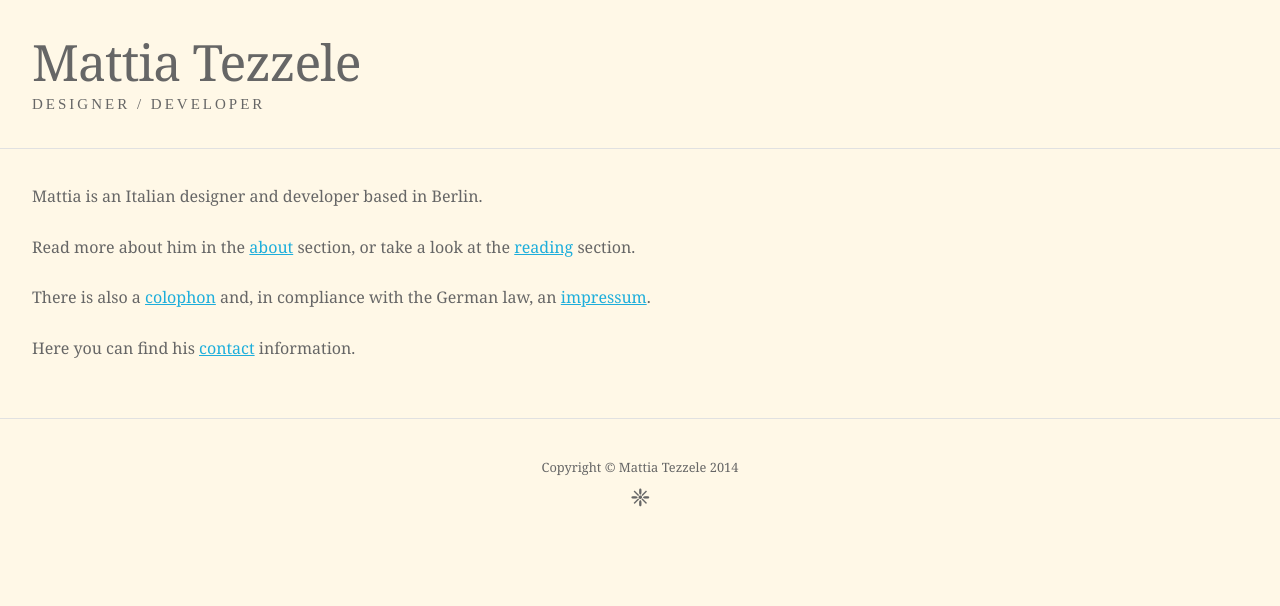
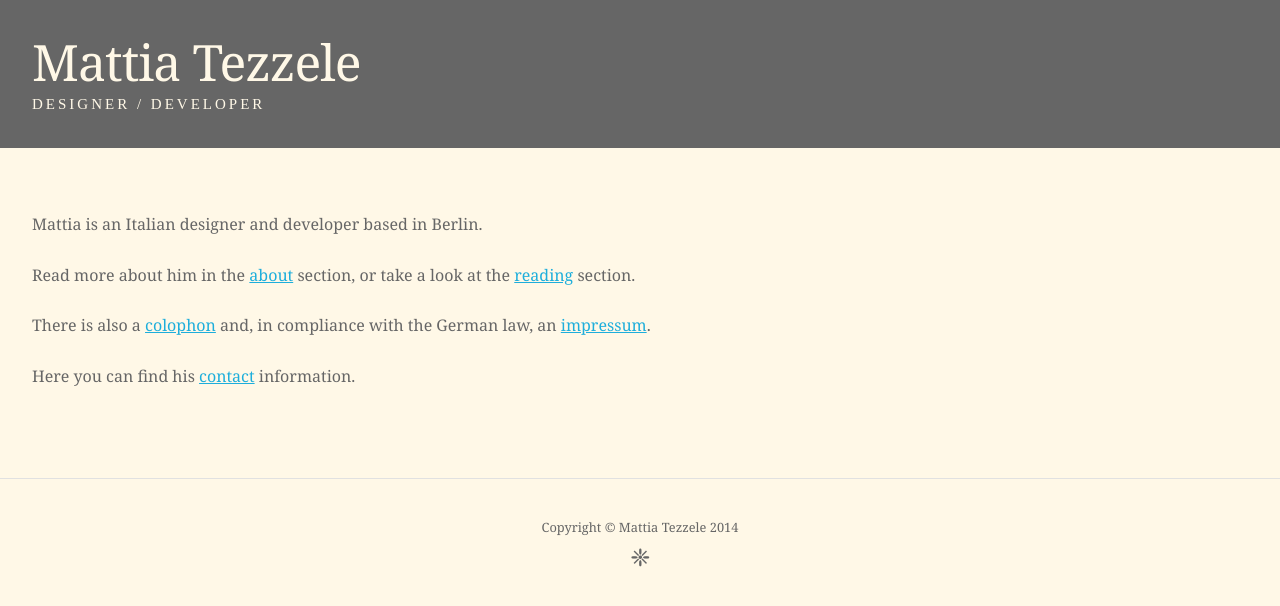
Before and after one commit to mrzool/mrzool.github.io, a Jekyll site: the page built from index.md, in a window 1280 px wide. Shown: the top 606 px of the page. Built offline with Jekyll 4.4.1, drawn with Linux system fonts in a browser that asks for light colours.

Commit message:
A dark header never looked so good

```diff
--- a/_layouts/default.html
+++ b/_layouts/default.html
@@ -1,10 +1,7 @@
 <!DOCTYPE html>
 <html lang="en">
   {% include _head.html %}
-  <div class="container">
-    {% include _header.html %}
-  </div>
-  <hr>
+  {% include _header.html %}
   <body>
     <div class="container">
       {{ content }}
--- a/css/skeleton.css
+++ b/css/skeleton.css
@@ -31,7 +31,7 @@
   position: relative;
   /* width: 80%;  */
   max-width: 44em;
-  margin: 2em;
+  margin: 4em 2em;
   padding: 0; }
 .container .column,
 .container .columns {
@@ -106,6 +106,12 @@ body {
   font-family: "Georgia", serif;
   background-color: #FFF8E7;
   color: #666; }
+
+header {
+  padding: 2em;
+  background-color: #666;
+  color: #FFF8E7;
+}
 
 /* Typography
 –––––––––––––––––––––––––––––––––––––––––––––––––– */
```
